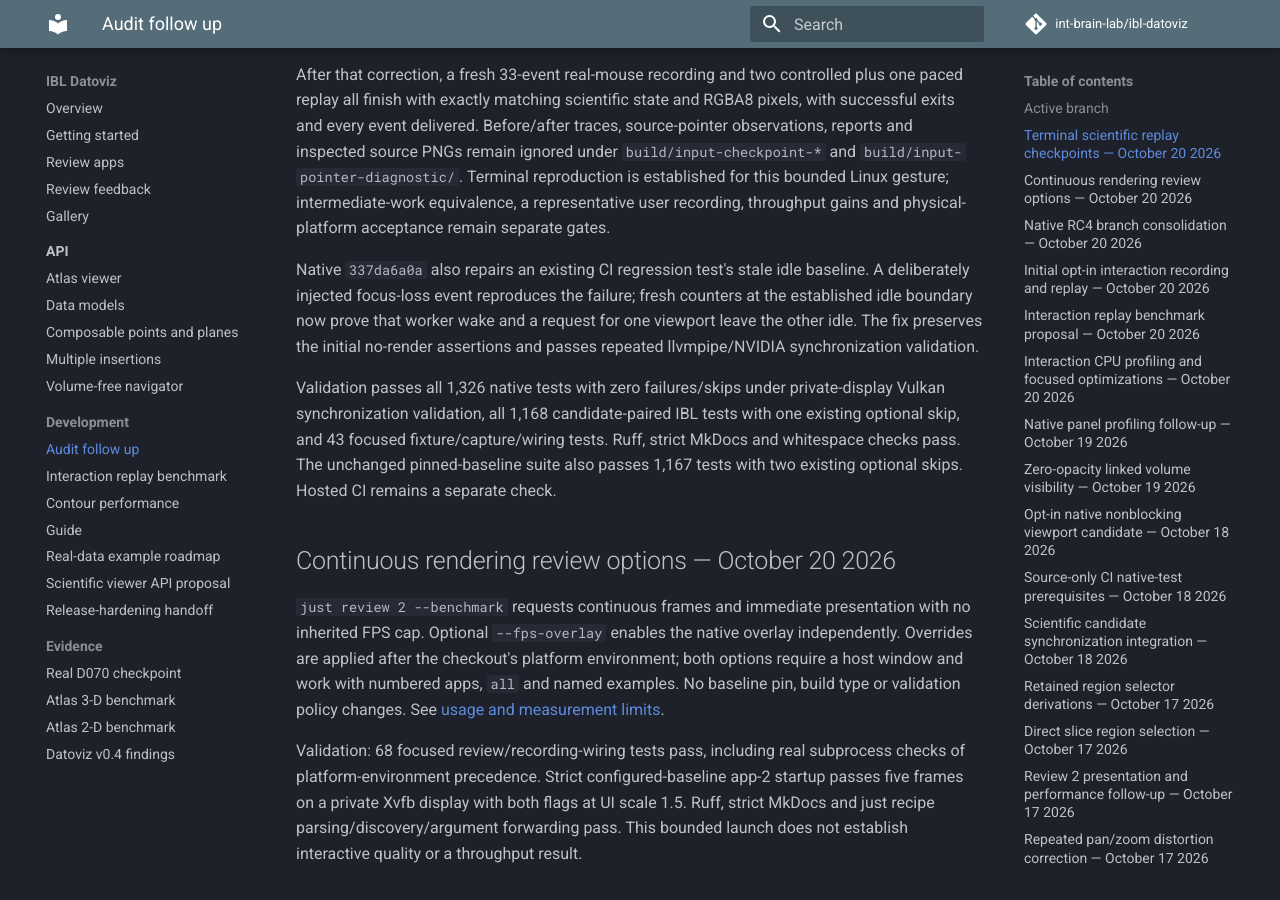
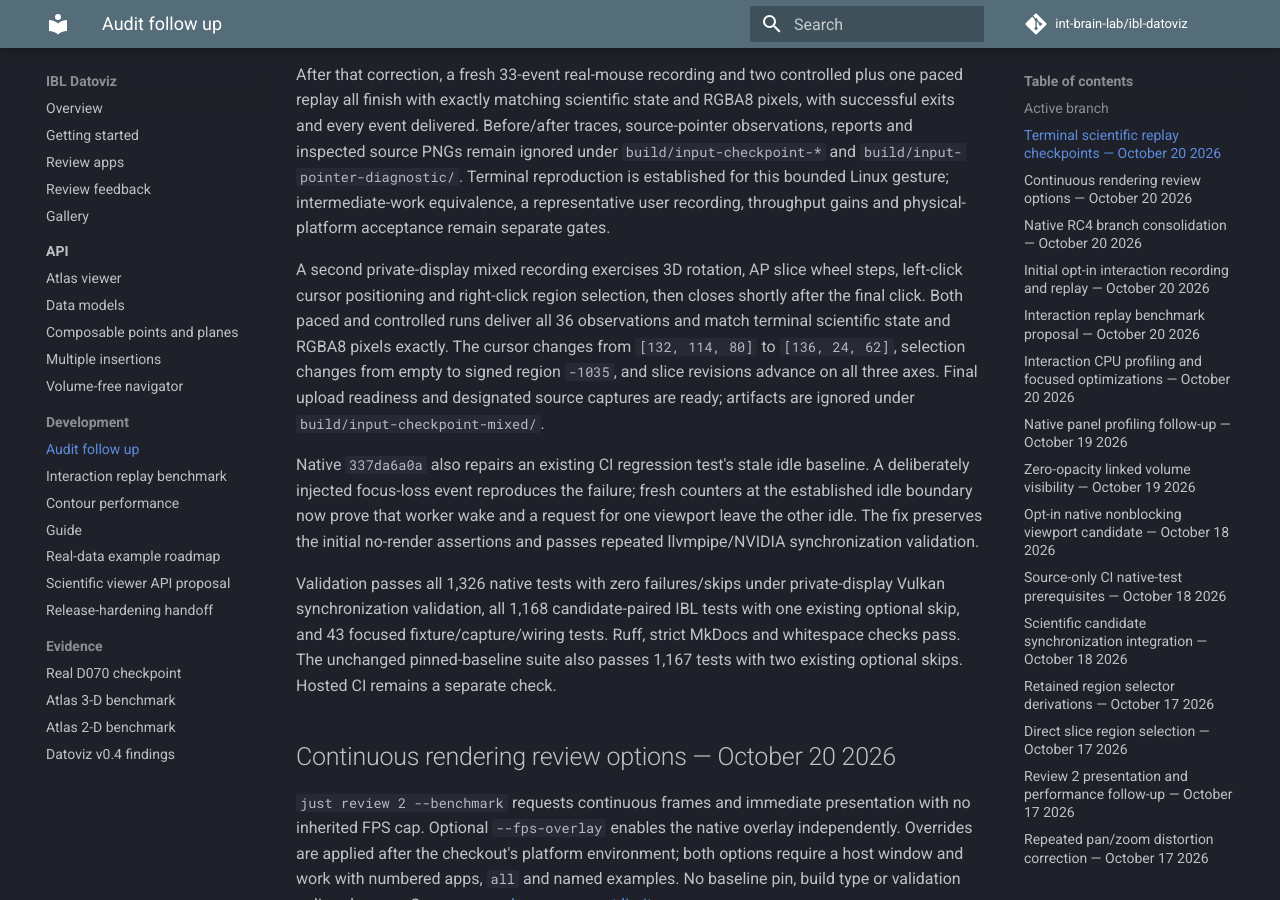
Before and after one commit to int-brain-lab/ibl-datoviz, an MkDocs documentation site: the page built from docs/NEXT_STEPS.md, in a window 1280 px wide and 900 px high, scrolled down 922 px. Built offline with MkDocs 1.6.1 and Material for MkDocs 9.7.7, drawn with Linux system fonts in a browser that asks for light colours; comment, search, counter and statistics services are not loaded.

Commit message:
Record mixed scientific input replay checkpoint validation

```diff
--- a/docs/NEXT_STEPS.md
+++ b/docs/NEXT_STEPS.md
@@ -18,6 +18,8 @@ Native `abf2d8c17` fixes clean CI by generating the local ctypes artifact before
 A private-display XTest recording first exposed a real fidelity bug: the recorded button callback position was 3×2 pixels ahead of the source-router press accepted by the live GUI. Source-router observers showed identical final drag endpoints but different press positions, explaining a roughly 0.57-degree terminal rotation mismatch. This was not caused by intermediate move coalescing. Native `536d78c7d` fixes button and wheel ingress to use the last ordered cursor observation; initial cursor snapshots remain unchanged. Its installed-GLFW-callback regression reproduces the defect before the fix and passes afterward.
 
 After that correction, a fresh 33-event real-mouse recording and two controlled plus one paced replay all finish with exactly matching scientific state and RGBA8 pixels, with successful exits and every event delivered. Before/after traces, source-pointer observations, reports and inspected source PNGs remain ignored under `build/input-checkpoint-*` and `build/input-pointer-diagnostic/`. Terminal reproduction is established for this bounded Linux gesture; intermediate-work equivalence, a representative user recording, throughput gains and physical-platform acceptance remain separate gates.
+
+A second private-display mixed recording exercises 3D rotation, AP slice wheel steps, left-click cursor positioning and right-click region selection, then closes shortly after the final click. Both paced and controlled runs deliver all 36 observations and match terminal scientific state and RGBA8 pixels exactly. The cursor changes from `[132, 114, 80]` to `[136, 24, 62]`, selection changes from empty to signed region `-1035`, and slice revisions advance on all three axes. Final upload readiness and designated source captures are ready; artifacts are ignored under `build/input-checkpoint-mixed/`.
 
 Native `337da6a0a` also repairs an existing CI regression test's stale idle baseline. A deliberately injected focus-loss event reproduces the failure; fresh counters at the established idle boundary now prove that worker wake and a request for one viewport leave the other idle. The fix preserves the initial no-render assertions and passes repeated llvmpipe/NVIDIA synchronization validation.
 
```
